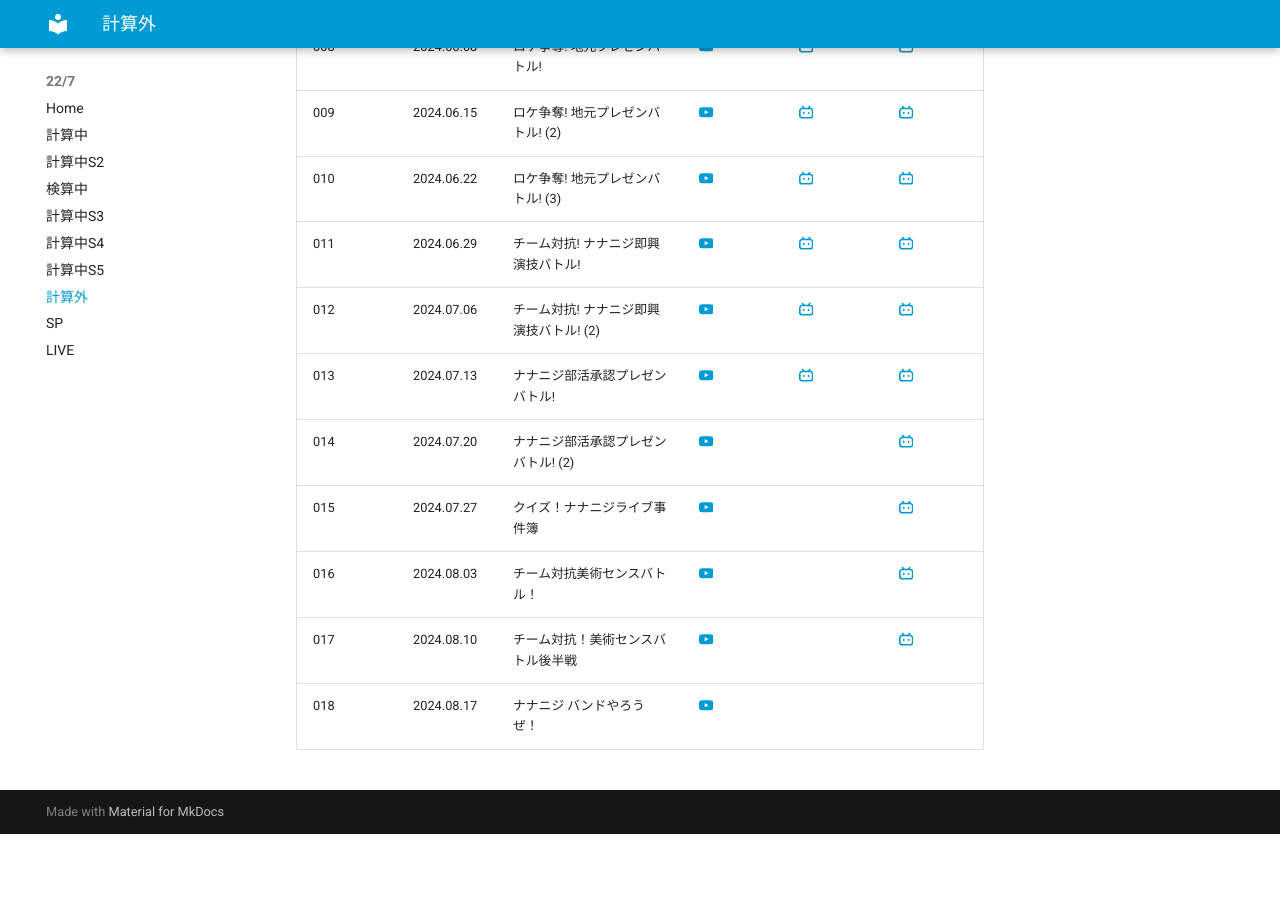
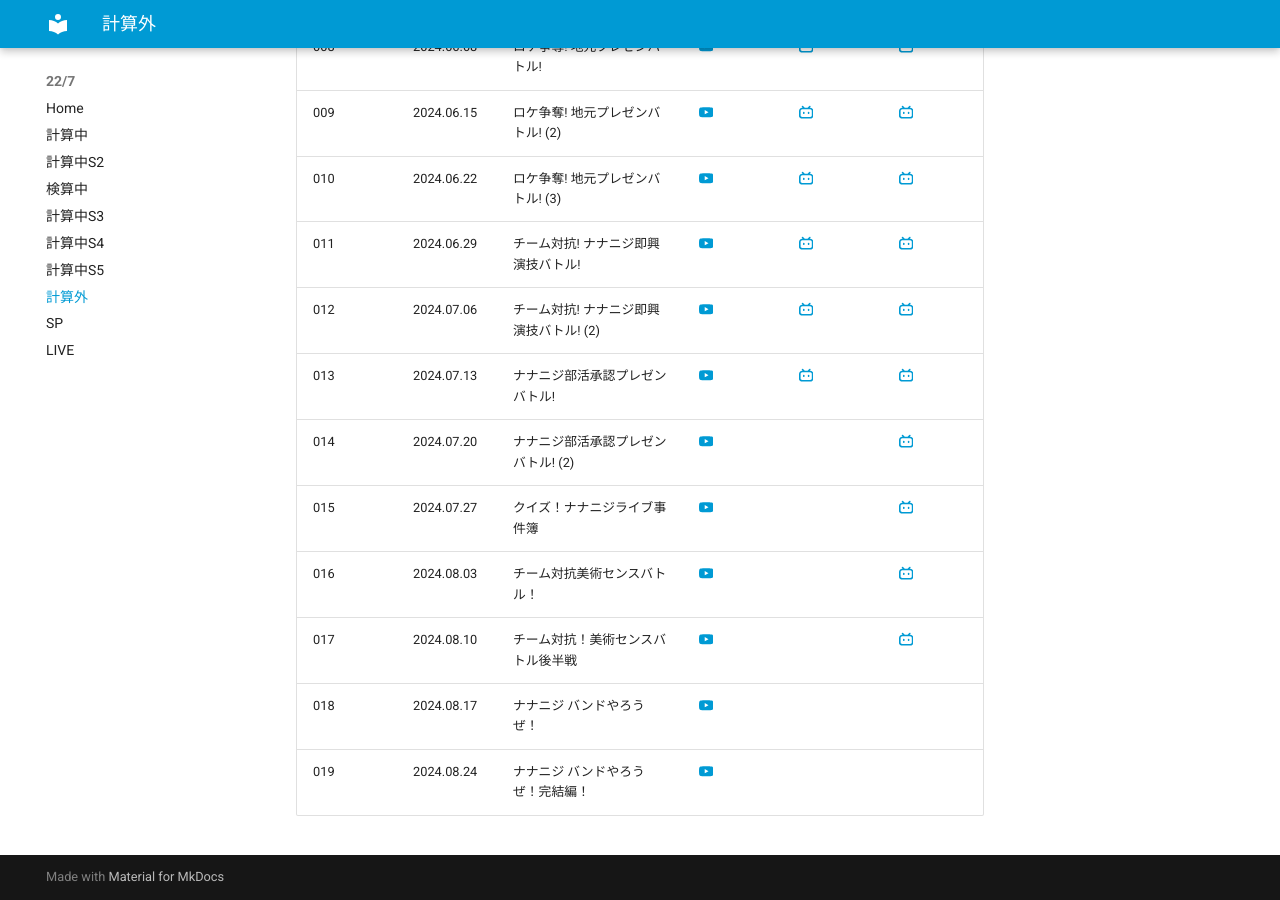
Before and after one commit to aki-192/nananiji, an MkDocs documentation site: the page built from docs/keisangai.md, in a window 1280 px wide and 900 px high, scrolled down 663 px. Built offline with MkDocs 1.6.1 and Material for MkDocs 9.7.7, drawn with Linux system fonts in a browser that asks for light colours; before the commit the page ends 1497 px from its top, so only the background shows below that.

Commit message:
Update keisangai.md

```diff
--- a/docs/keisangai.md
+++ b/docs/keisangai.md
@@ -24,3 +24,4 @@ title: 計算外
 | 016 | 2024.08.03 | チーム対抗美術センスバトル！ | [:simple-youtube:](https://www.youtube.com/watch?v=jWlzGOhDFFg) | | [:simple-bilibili:](https://www.bilibili.com/video/BV15oeweVEPR/) |
 | 017 | 2024.08.10 | チーム対抗！美術センスバトル後半戦 | [:simple-youtube:](https://www.youtube.com/watch?v=GOm3qFLLfdA) | | [:simple-bilibili:](https://www.bilibili.com/video/BV1JApreaEPq/?spm_id_from=..search-card.all.click) |
 | 018 | 2024.08.17 | ナナニジ バンドやろうぜ！ | [:simple-youtube:](https://www.youtube.com/watch?v=Bo6iPp-bM6U) | | |
+| 019 | 2024.08.24 | ナナニジ バンドやろうぜ！完結編！ | [:simple-youtube:](https://www.youtube.com/watch?v=emTXCCDjyUA) | | |
```
